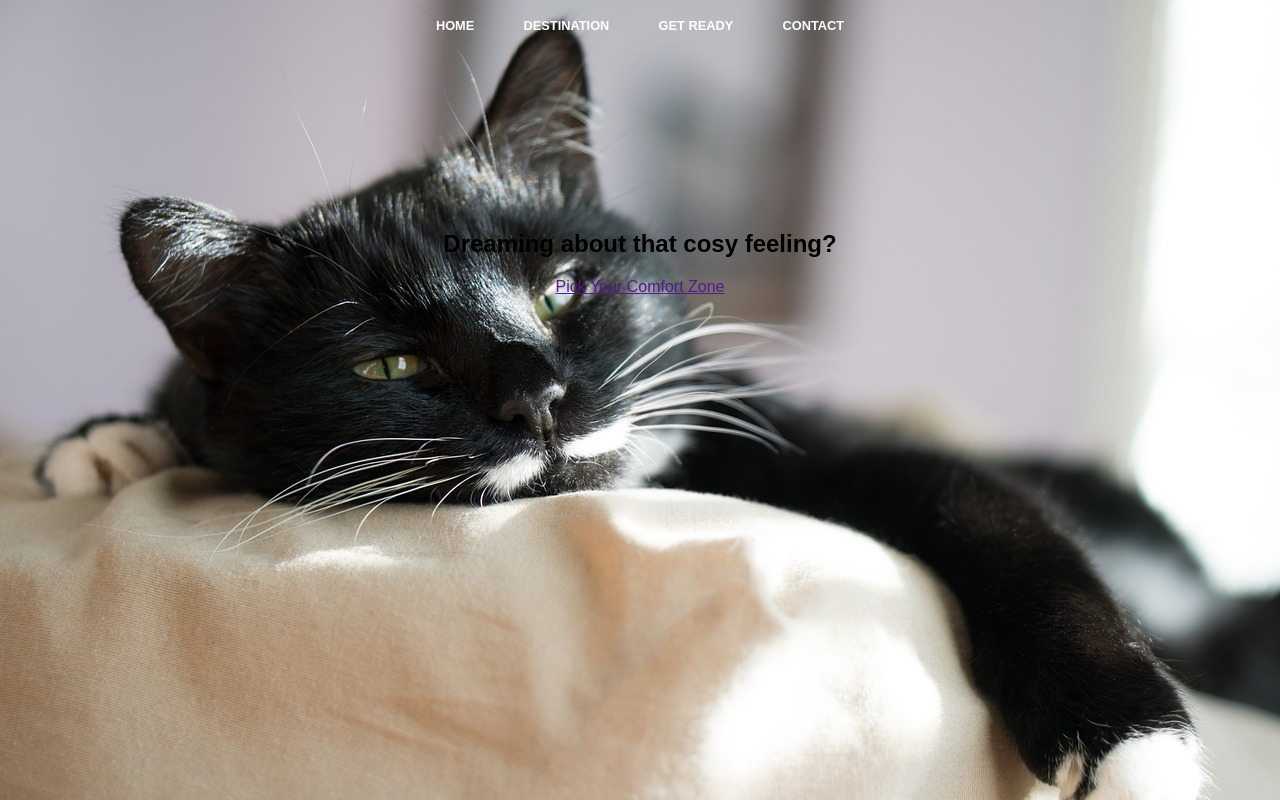
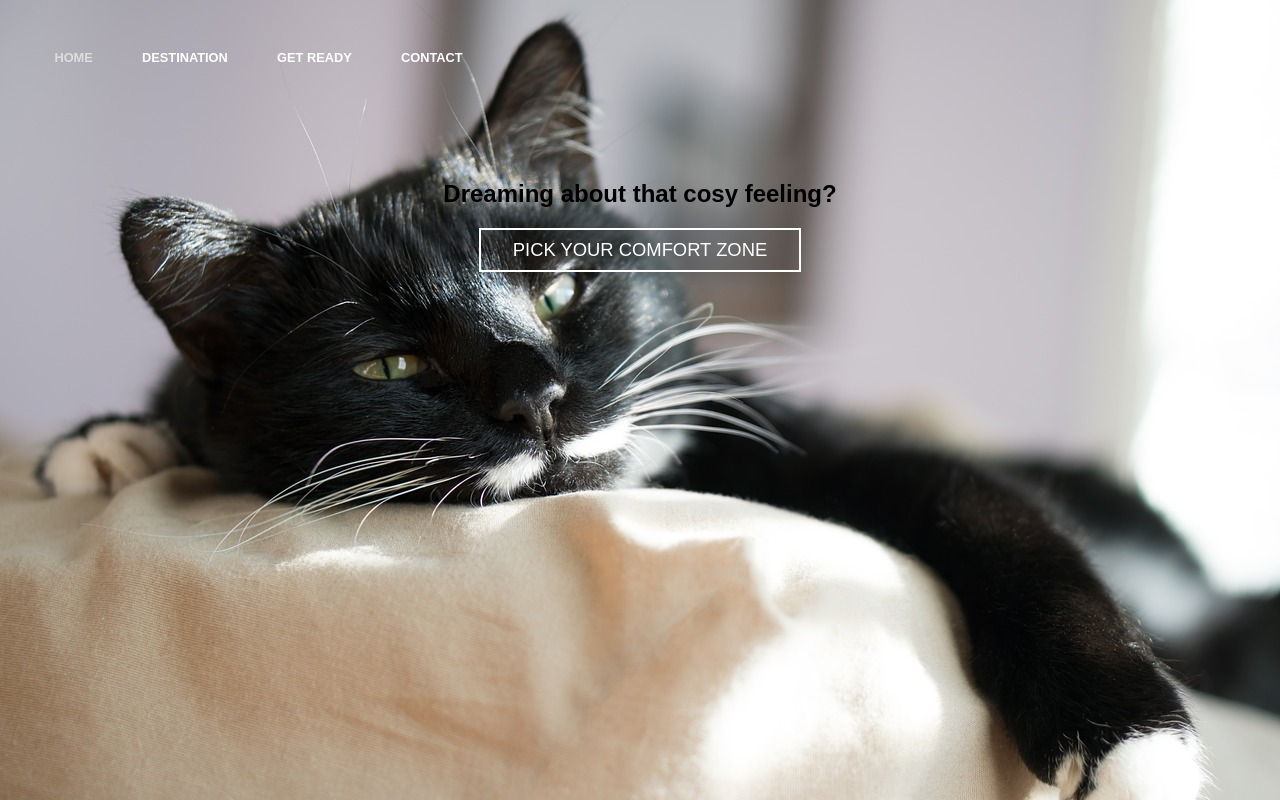
Before and after one commit to kathrynmcq/Glamping, a plain HTML site: page index.html in a window 1280 px wide. Both pictures are taken after a click on the link "HOME". Drawn offline with Linux system fonts and the light colour scheme.

Commit message:
adding css

```diff
--- a/index.html
+++ b/index.html
@@ -7,21 +7,25 @@
   <link rel="stylesheet" type="text/css" href="styles.css">
 
 </head>
+<header>
+  <nav>
+  <ul>
+    <li><a href="#">Home</a></li>
+    <li><a href="#">Destination</a></li>
+    <li><a href="#">Get Ready</a></li>
+      <li><a href="#">Contact</a></li>
+    </ul>
+    </nav>
+    </header>
 
 <body>
 
-    <nav>
-    <ul>
-      <li><a href="#">Home</a></li>
-      <li><a href="#">Destination</a></li>
-      <li><a href="#">Get Ready</a></li>
-        <li><a href="#">Contact</a></li>
-      </ul>
-      </nav>
 
 <section class="Glamping-first">
+  <div class="container">
   <h1 class="main">Dreaming about that cosy feeling?</h1>
   <a href="" class="button button-accent">Pick Your Comfort Zone</a>
+  </div>
   </section>
 
   </body>
--- a/styles.css
+++ b/styles.css
@@ -14,9 +14,36 @@ body {
   font-family: 'Raleway', sans-serif;
   text-align: center;
   background-image: url(img/cat.jpg);
+}
 
+img {
+  max-width: 100%;
+  height:auto;
+}
+.container {
+  width: 95%
+  margin: 0 auto;
+}
+
+.button {
+  display: inline-block;
+  font-size: 1.15rem;
+  text-decoration: none;
+  text-transform: uppercase;
+  border-style: solid;
+  border-width: 2px;
+  padding: .5em 1.75em;
 
 }
+.button-accent{
+  color: white;
+}
+.button-accent:hover,
+.button-accent:focus{
+  background: grey;
+  color: white;
+}
+
 nav ul {
   margin: 0;
   padding: 0;
@@ -35,6 +62,12 @@ nav a {
   font-size: .8rem;
   color: #FFF;
 }
+nav a:hover,
+nav a:focus {
+  color:#DDD;
+}
+
+
 .Glamping-first {
 
 padding: 10em 0;
```
